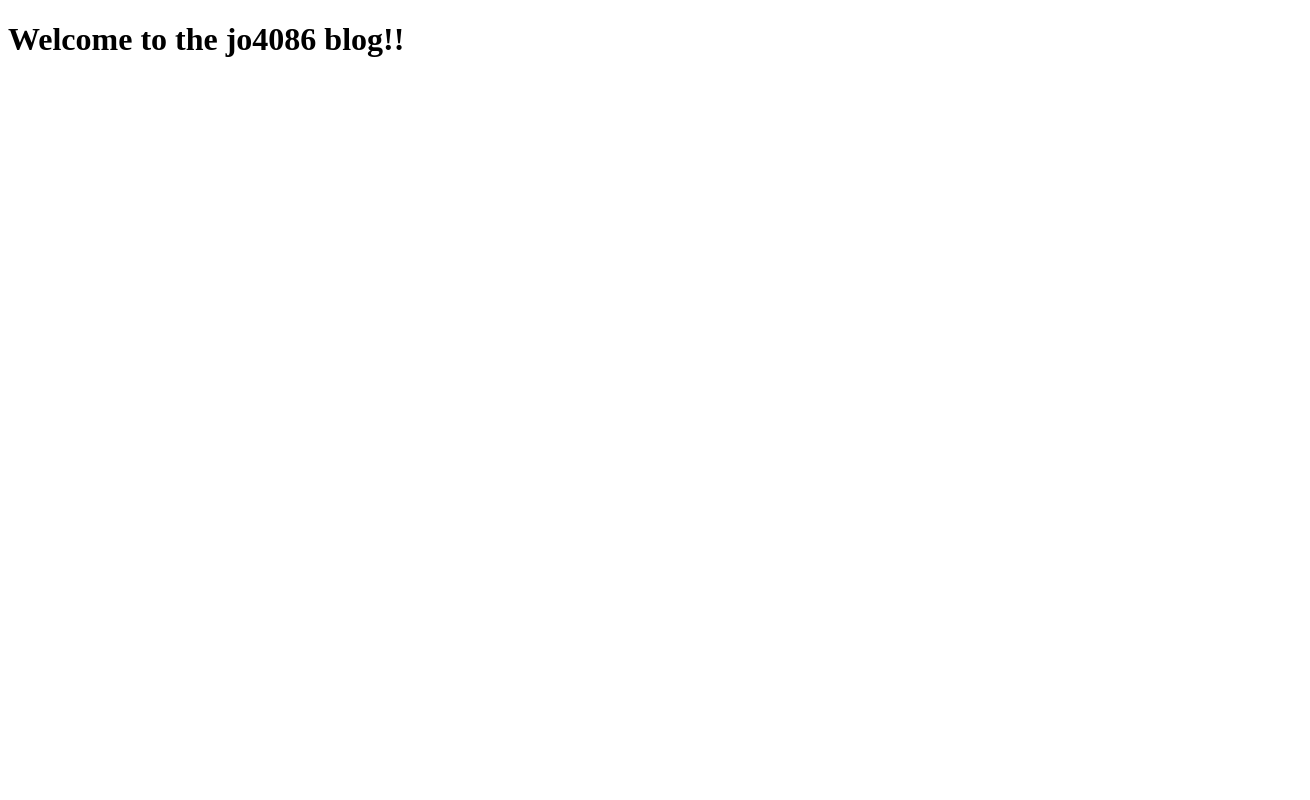
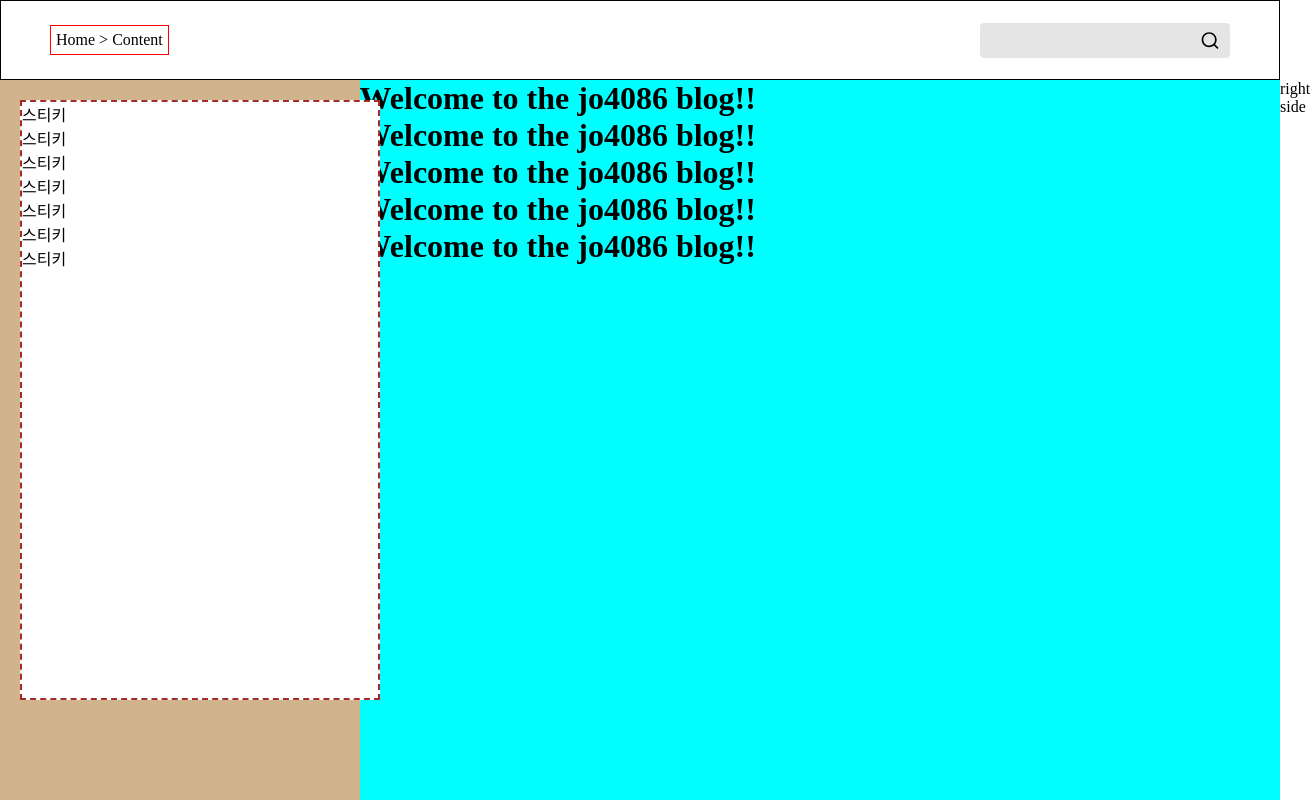
Before and after one commit to jo4086/jo4086.github.io, a plain HTML site: page index.html in a window 1280 px wide. Shown: the top 800 px of the page, 1310 px wide, since content can reach past the window. Drawn offline with Linux system fonts and the light colour scheme.

Commit message:
[2025-04-21] Refactor: 스타일 조금 적용

```diff
--- a/index.html
+++ b/index.html
@@ -4,10 +4,41 @@
         <meta charset="UTF-8" />
         <meta name="viewport" content="width=device-width, initial-scale=1.0" />
         <title>Document</title>
+        <link rel="stylesheet" href="./style/global.css" />
+        <link rel="stylesheet" href="./style/index.css" />
     </head>
     <body>
-       <h1> Welcome to the jo4086 blog!! </h1>
-
-
+        <header>
+            <nav id="navbar">
+                <div class="nav-style">
+                    <span class="snake">Home > Content</span>
+                    <div class="search">
+                        <input class="search-input" />
+                        <img src="./assets/search-line.svg" />
+                    </div>
+                </div>
+            </nav>
+        </header>
+        <main id="main">
+            <div class="side left-placeholder"></div>
+            <div class="side left" id="leftSidebar">
+                <p>스티키</p>
+                <p>스티키</p>
+                <p>스티키</p>
+                <p>스티키</p>
+                <p>스티키</p>
+                <p>스티키</p>
+                <p>스티키</p>
+            </div>
+            <div class="container">
+                <h1>Welcome to the jo4086 blog!!</h1>
+                <h1>Welcome to the jo4086 blog!!</h1>
+                <h1>Welcome to the jo4086 blog!!</h1>
+                <h1>Welcome to the jo4086 blog!!</h1>
+                <h1>Welcome to the jo4086 blog!!</h1>
+            </div>
+            <div class="side right">right side</div>
+        </main>
+        <script src="./javaScript/index.js"></script>
     </body>
 </html>
--- /dev/null
+++ b/javaScript/index.js
@@ -0,0 +1,55 @@
+// 1. 스크롤 로직
+const navbar = document.getElementById('navbar')
+const main = document.getElementById('main')
+let lastScrollY = window.scrollY
+
+const sidebar = document.getElementById('leftSidebar')
+const stopTop = 70 // 고정될 위치
+let lastTop = 100
+
+// 새로고침시 스크롤 업데이트 함수
+function updateScrollState() {
+    const isScrolled = window.scrollY > 70
+    navbar.classList.toggle('scrolled', isScrolled)
+    main.classList.toggle('scrolled', isScrolled)
+}
+
+function handleNavbarScroll(currentY) {
+    const isScrollingDown = currentY > lastScrollY
+
+    if (isScrollingDown && currentY > 0) {
+        navbar.classList.add('scrolled')
+        main.classList.add('scrolled')
+    } else if (!isScrollingDown && currentY < 30) {
+        main.classList.remove('scrolled')
+        navbar.classList.remove('scrolled')
+    }
+}
+
+function handleSidebarScroll(currentY) {
+    const targetTop = currentY < stopTop ? Math.max(100 - currentY, stopTop) : stopTop
+
+    if (targetTop !== lastTop) {
+        sidebar.style.top = `${targetTop}px`
+        lastTop = targetTop
+    }
+}
+
+document.addEventListener('DOMContentLoaded', updateScrollState)
+window.addEventListener('scroll', () => {
+    const currentY = window.scrollY
+    handleNavbarScroll(currentY)
+    handleSidebarScroll(currentY)
+    lastScrollY = currentY
+})
+
+// 2. 인풋 포커스시 네비바 스타일
+const searchInput = document.querySelector('.search-input')
+
+searchInput.addEventListener('focus', () => {
+    navbar.classList.add('search-focused')
+})
+
+searchInput.addEventListener('blur', () => {
+    navbar.classList.remove('search-focused')
+})
--- /dev/null
+++ b/style/global.css
@@ -0,0 +1,7 @@
+* {
+    padding: 0;
+    margin: 0;
+    list-style-type: none;
+    box-sizing: border-box;
+    /* border: 1px solid black; */
+}
--- /dev/null
+++ b/style/index.css
@@ -0,0 +1,158 @@
+:root {
+    --nav-top-height: 80px;
+    --nav-scroll-height: 50px;
+    --nav-transition: opacity 0.4s ease, height 0.4s ease, background-color 0.4s ease;
+    --main-transition: opacity 0.5s ease, padding-top 0.5s ease, margin-top 0.5s ease, background-color 0.5s ease;
+}
+
+body {
+    /* height: 2000px; */
+}
+
+#navbar {
+    position: fixed;
+    top: 0;
+    width: 100%;
+    height: var(--nav-top-height);
+    transition: var(--nav-transition);
+    box-shadow: none;
+    border: 1px solid black;
+    z-index: 1000;
+    /* background-color: rgba(255, 255, 255, 0); */
+    background-color: white;
+    display: flex;
+    justify-content: space-evenly;
+    align-items: center;
+}
+
+#navbar.scrolled {
+    box-shadow: 0 2px 10px rgba(0, 0, 0, 0.1);
+    height: var(--nav-scroll-height);
+    opacity: 0.8;
+    background-color: rgba(255, 255, 255, 0); /* 배경만 반투명 */
+}
+
+/* #navbar:hover {
+    opacity: 1;
+    background-color: rgba(255, 255, 255, 0.9);
+} */
+
+#navbar:not(.scrolled) {
+    transition-delay: 0s; /* 올라올 때만 살짝 늦게 등장 */
+}
+
+#navbar.scrolled:hover {
+    opacity: 1;
+    background-color: rgba(255, 255, 255, 0.9);
+}
+
+/* #navbar.scrolled:has(.search-input:focus) {
+    opacity: 1;
+    background-color: rgba(255, 255, 255, 0.9);
+} */
+
+#navbar.scrolled.search-focused {
+    opacity: 1;
+    background-color: rgba(255, 255, 255, 0.9);
+}
+
+.nav-style {
+    display: flex;
+    max-width: 1200px;
+    width: 100%;
+    align-items: center;
+    justify-content: space-between;
+    padding: 10px;
+}
+
+.snake {
+    border: 1px solid red;
+    display: flex;
+    height: fit-content;
+    padding: 5px;
+}
+
+.search {
+    display: flex;
+    background-color: rgba(0, 0, 0, 0.1);
+    width: 250px;
+    /* border: 1px solid rgba(0, 0, 0, 0.6); */
+    /* height: 30px; */
+    gap: 10px;
+    border-radius: 4px;
+    padding: 5px 10px;
+}
+
+.search img {
+    width: 20px;
+    background-color: transparent;
+    cursor: pointer;
+    transform: scale(1);
+    transition: transform 0.2s ease;
+}
+.search img:hover {
+    transform: scale(1.2);
+}
+
+.search-input {
+    width: 100%;
+    height: 25px;
+    background-color: transparent;
+    outline: none;
+    border: none;
+    font-size: 1.2rem;
+}
+
+main {
+    position: relative;
+    top: 0;
+    /* margin-top: var(--nav-top-height); */
+    padding-top: var(--nav-top-height);
+    background-color: tan;
+    transition: var(--main-transition);
+    display: flex;
+    width: 100%;
+    overflow: visible;
+}
+
+main.scrolled {
+    /* margin-top: var(--nav-scroll-height); */
+    /* padding-top: var(--nav-scroll-height); */
+    /* position: relative; */
+    margin-top: 0;
+}
+
+.container {
+    width: 1024px;
+    height: 6000px;
+    background-color: cyan;
+    /* display: flex; */
+}
+
+/* side-left */
+.left {
+    position: fixed;
+    left: 0;
+    width: 360px;
+    height: 600px;
+    top: 100px; /* 초기 top 위치 */
+    background-color: white;
+    border: 2px dashed brown;
+    margin: 0 20px;
+    transition: top 0.3s ease; /* 부드러운 이동 효과 */
+}
+
+.left-placeholder {
+    width: 400px;
+}
+
+.right {
+    width: calc(100% - (1024px + 400px));
+}
+
+/* main {
+    width: 1024px;
+    padding: 20px;
+}
+
+ */
```
Also changed, not shown: assets/search-line.svg (added). Lines whose indentation alone changed are shown as unchanged.
